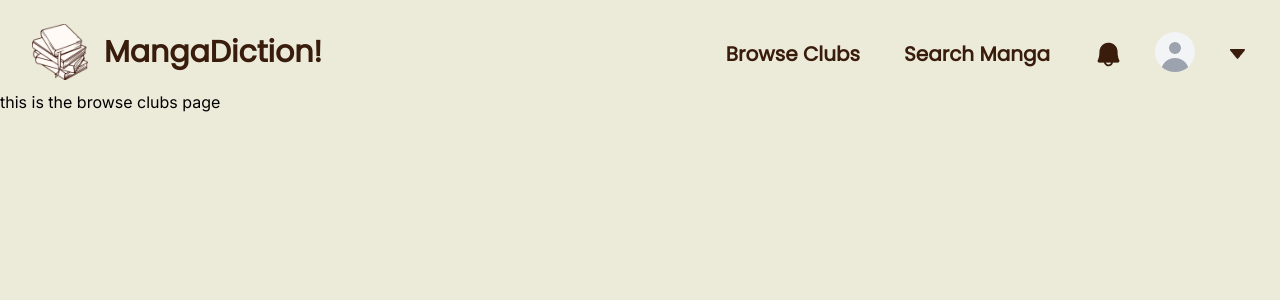
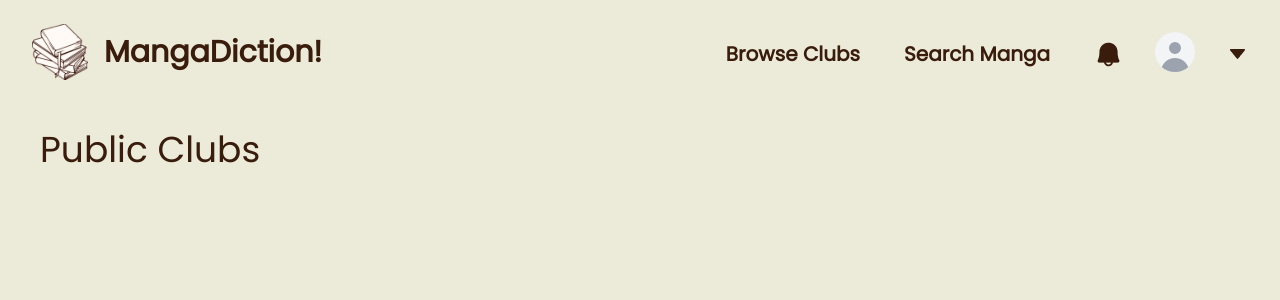
Before and after one commit to xhalleyy/manga-diction, a Next.js app: page /BrowseClubs in a window 1280 px wide. Shown: the top 300 px of the page. Built offline with nearby package versions, Linux system fonts and the light colour scheme.

Commit message:
testing sync

```diff
--- a/src/app/BrowseClubs/page.tsx
+++ b/src/app/BrowseClubs/page.tsx
@@ -3,11 +3,11 @@ import { NavbarComponent } from '../components/NavbarComponent'
 
 const page = () => {
   return (
-    <div className='bg-mainBg h-screen'>
+    <div className='bg-mainBg h-screen font-mainFont'>
 
         <NavbarComponent/>
 
-        <p> this is the browse clubs page </p>
+        <p className='text-4xl text-signHeader p-10'> Public Clubs </p>
 
     </div>
   )
```
